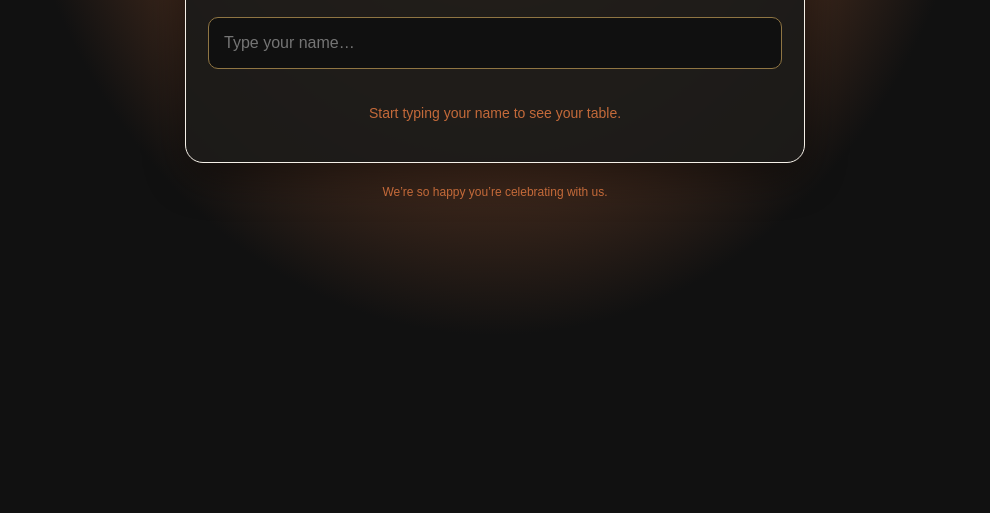
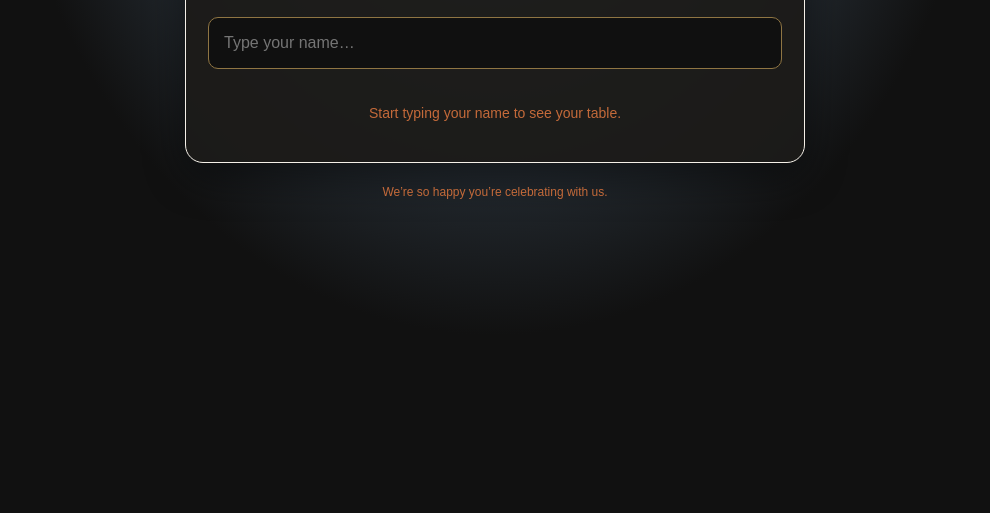
Before and after one commit to giveitsparks-Tsparkles/Ivan-and-Ana-Wedding, a plain HTML site: page index.html in a window 1280 px wide. Shown: the part 287-800 px from the top of the page, without its empty margins (145-1135 px from the left). Drawn offline with Linux system fonts and the light colour scheme.

Commit message:
Update body background and text color in index.html

```diff
--- a/index.html
+++ b/index.html
@@ -8,7 +8,7 @@
 <style>
 :root { color-scheme: dark; --gold:#536B82; --muted:#C46A3A; }
 * { box-sizing:border-box; }
-body { margin:0; min-height:100vh; padding:28px 16px 48px; background:radial-gradient(ellipse at top,#C46A3A 0%,#111 55%); color:#F5F0E8; font-family:Georgia,serif; }
+body { margin:0; min-height:100vh; padding:28px 16px 48px; background:radial-gradient(ellipse at top,#536B82 0%,#111 55%); color:#C46A3A; font-family:Georgia,serif; }
 main { max-width:620px; margin:0 auto; }
 header { text-align:center; padding:24px 12px 26px; }
 .kicker { color:var(--gold); letter-spacing:.28em; font:12px Arial,sans-serif; }
```
